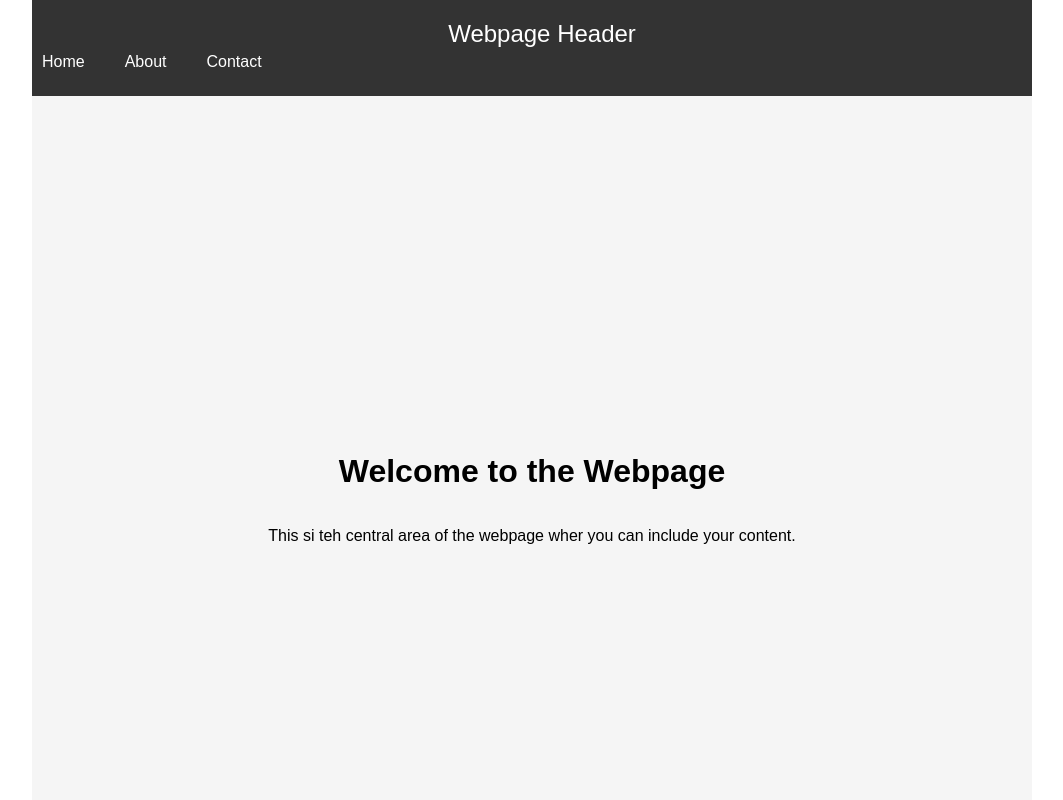
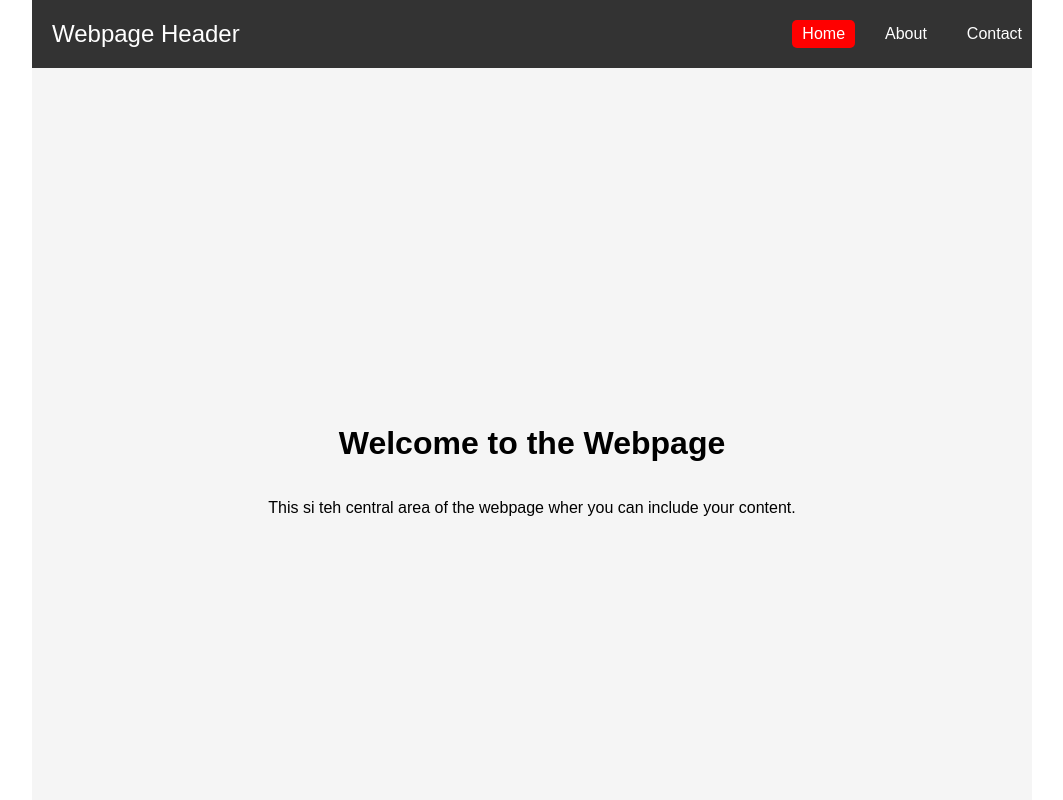
Before and after one commit to JavierLaz/first_webpage2024, a plain HTML site: page index.html in a window 1280 px wide. Shown: the top 800 px of the page, without its empty margins (108-1171 px from the left). Drawn offline with Linux system fonts and the light colour scheme.

Commit message:
Fix header: Add .header-content syle class

```diff
--- a/index.html
+++ b/index.html
@@ -35,6 +35,11 @@
             padding-left: 20px;
 
         }
+        .header-content{
+            display: flex;
+            justify-content: space-between;
+            align-items: center;
+        }
         nav{
             display: flex;
             gap: 20px;
@@ -52,7 +57,7 @@
 
         }
         nav a.active{
-            background-color: :red;
+            background-color: red;
             color: white;
 
         }
```
